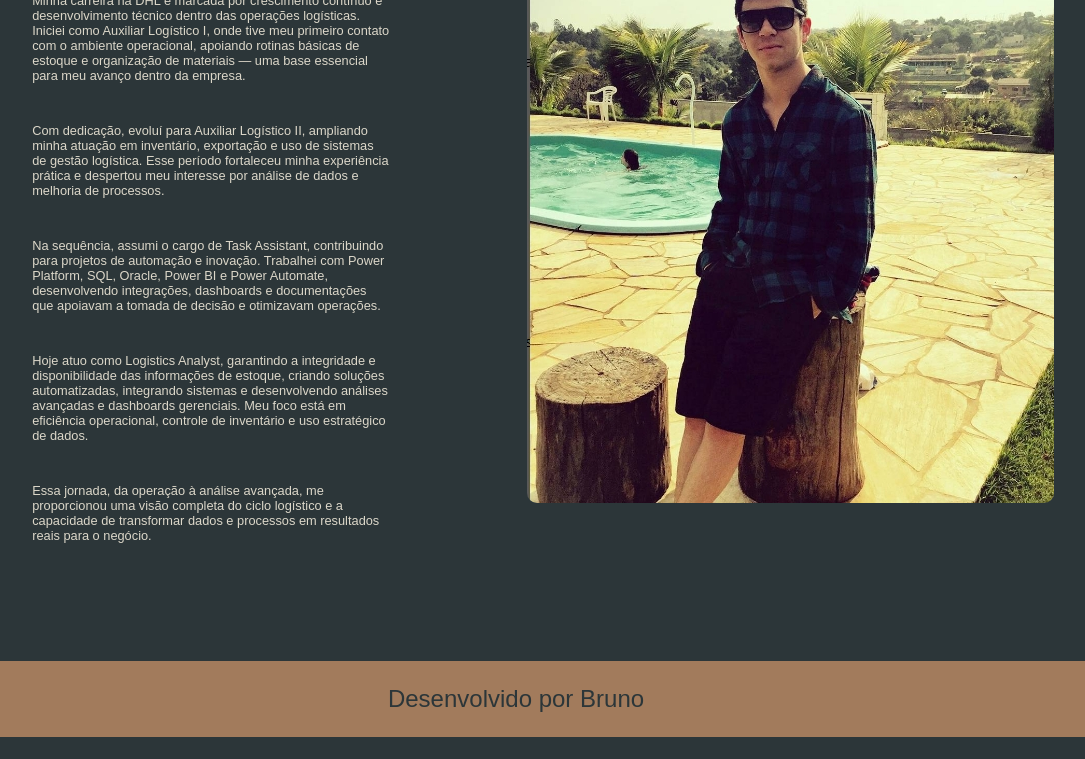
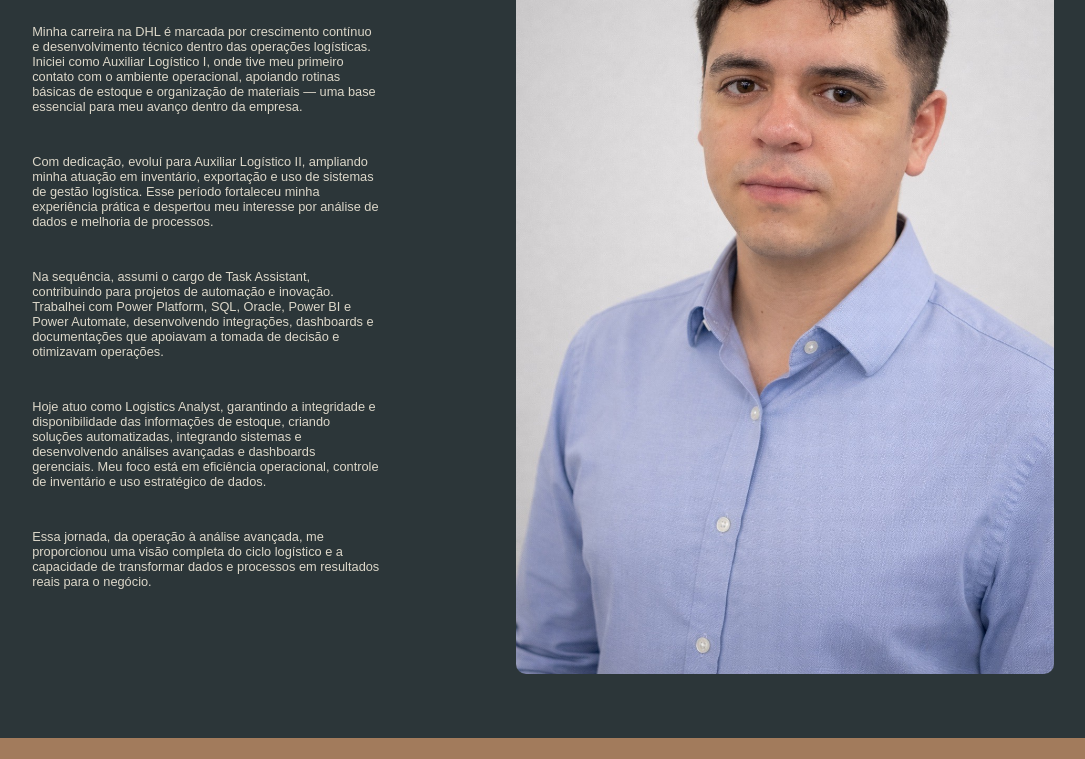
Before and after one commit to brunospartacus1-arch/portifolio, a plain HTML site: page about.html in a window 1280 px wide. Shown: the part 250-1009 px from the top of the page, without its empty margins (124-1209 px from the left). Before the commit the page ends 987 px from the top, so only its background shows below. Drawn offline with nearby package versions, Linux system fonts and the light colour scheme.

Commit message:
Fix HTML syntax and update image source

```diff
--- a/about.html
+++ b/about.html
@@ -34,11 +34,12 @@
 
 
         </section>
-        <img class="minhaimag" src="./assets/Minha Img.jpeg" alt="Foto do Bruno">
+        <img class="minhaimag" src="./assets/Minha Img.jpg" alt="Foto do Bruno">
 
     </main>
       <footer class="rodape">
         <p>Desenvolvido por Bruno</p>
     </footer>
 </body>
+
 </html>
```
